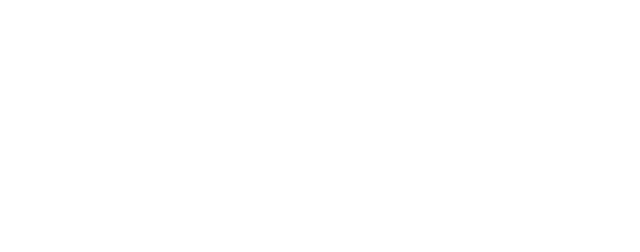
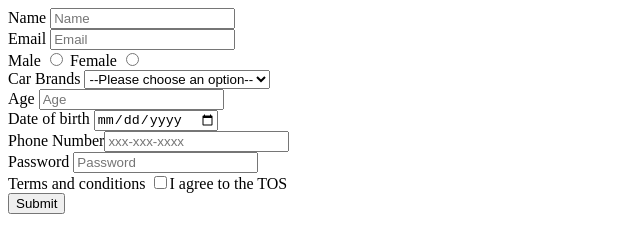
Before and after one commit to acciojob/signup-form-car-Jatin1417, a website: page main.html in a window 1280 px wide. Shown: the whole page, without its empty margins (0-640 px from the left). Drawn offline with Linux system fonts and the light colour scheme.

Commit message:
created a submission

```diff
--- a/main.html
+++ b/main.html
@@ -10,6 +10,25 @@
 	<!-- the entire body must be written by student -->
     <script type="text/javascript" src="./script.js">
 </script>
+	<form method="post">
+    <label for="name">Name </label><input type="text" id="name" placeholder="Name" /></br>
+	<label for="email">Email </label> <input type="email" id="email" placeholder="Email" /></br>
+    <label for="gender_m">Male </label><input type="radio" id="gender_m" value="Male" name="Male"/>
+    <label for="gender_f">Female </label><input type="radio" id="gender_f" value="Female" name="Female"/></br>
+	<label for="cars">Car Brands </label><select id="cars" >
+		 <option value="" disabled selected>--Please choose an option--</option>
+		 <option>BMW</option>
+		 <option>Audi</option>
+		 <option>Mercedez</option>
+	 </select></br>
+     <label for="age">Age </label><input type="number" id="age" placeholder="Age" /></br>
+     <label for="dob">Date of birth </label><input type="date" id="dob" placeholder="DOB" /></br>
+     <label for="tel">Phone Number</label><input type="number" id="tel" placeholder="xxx-xxx-xxxx" /></br>
+     <label for="password">Password </label><input type="password" id="password" placeholder="Password" /></br>
+    <label for="tos">Terms and conditions</label> <input type="checkbox" id="tos"  /><label for="tos">I agree to the TOS</label></br>
+    <button type="submit">Submit</button>
+
+	</form>
 
 </body>
 
```
